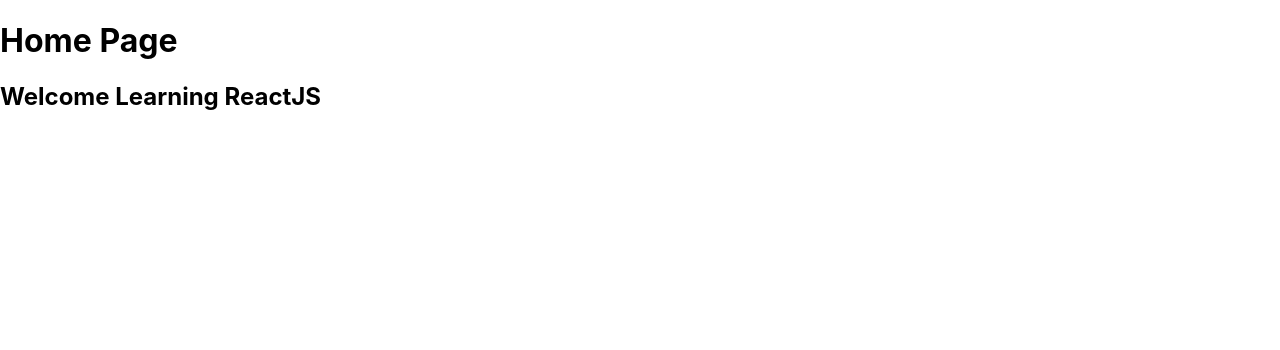
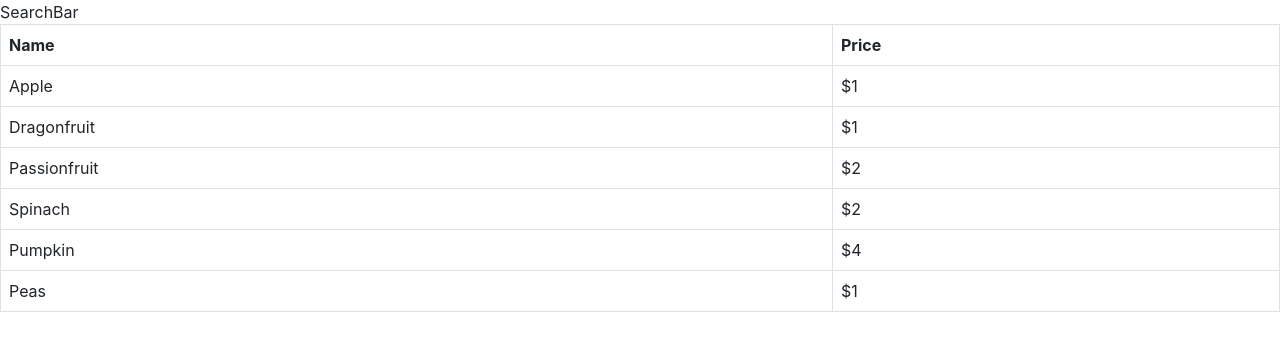
Before and after one commit to zakeer/react-learning, a React (Create React App) app: page / in a window 1280 px wide. Shown: the top 350 px of the page. Built offline with nearby package versions, Linux system fonts and the light colour scheme.

Commit message:
ui thinking plus bootstrap added

```diff
--- a/public/index.html
+++ b/public/index.html
@@ -25,6 +25,8 @@
       Learn how to configure a non-root public URL by running `npm run build`.
     -->
     <title>React App</title>
+    <link href="https://cdn.jsdelivr.net/npm/bootstrap@5.2.0/dist/css/bootstrap.min.css" rel="stylesheet" integrity="sha384-gH2yIJqKdNHPEq0n4Mqa/HGKIhSkIHeL5AyhkYV8i59U5AR6csBvApHHNl/vI1Bx" crossorigin="anonymous">
+    <script src="https://cdn.jsdelivr.net/npm/bootstrap@5.2.0/dist/js/bootstrap.bundle.min.js" integrity="sha384-A3rJD856KowSb7dwlZdYEkO39Gagi7vIsF0jrRAoQmDKKtQBHUuLZ9AsSv4jD4Xa" crossorigin="anonymous"></script>
   </head>
   <body>
     <noscript>You need to enable JavaScript to run this app.</noscript>
--- a/src/App.js
+++ b/src/App.js
@@ -1,12 +1,8 @@
-import logo from './logo.svg';
 import './App.css';
-import HomePage from './Homepage';
+import FilterableProductTable from './components/FilterableProductTable';
 
 function App() {
-  return (
-    <HomePage />
-
-  );
+  return <FilterableProductTable />
 }
 
 export default App;
--- /dev/null
+++ b/src/components/FilterableProductTable.jsx
@@ -0,0 +1,21 @@
+import React from "react";
+import ProductTable from "./ProductTable";
+import SearchBar from "./SearchBar";
+
+const PRODUCTS = [
+  {category: "Fruits", price: "$1", stocked: true, name: "Apple"},
+  {category: "Fruits", price: "$1", stocked: true, name: "Dragonfruit"},
+  {category: "Fruits", price: "$2", stocked: false, name: "Passionfruit"},
+  {category: "Vegetables", price: "$2", stocked: true, name: "Spinach"},
+  {category: "Vegetables", price: "$4", stocked: false, name: "Pumpkin"},
+  {category: "Vegetables", price: "$1", stocked: true, name: "Peas"}
+];
+
+export default function FilterableProductTable() {
+  return (
+    <div className="product-table">
+      <SearchBar />
+      <ProductTable products={PRODUCTS} />
+    </div>
+  );
+}
--- /dev/null
+++ b/src/components/ProductCategoryRow.jsx
@@ -0,0 +1,9 @@
+import React from 'react'
+
+function ProductCategoryRow() {
+  return (
+    <div>ProductCategoryRow</div>
+  )
+}
+
+export default ProductCategoryRow
--- /dev/null
+++ b/src/components/ProductRow.jsx
@@ -0,0 +1,5 @@
+import React from "react";
+
+export default function ProductRow() {
+  return <div>ProductRow</div>;
+}
--- /dev/null
+++ b/src/components/ProductTable.jsx
@@ -0,0 +1,26 @@
+import React from 'react'
+import ProductCategoryRow from './ProductCategoryRow'
+import ProductRow from './ProductRow'
+
+function ProductTable(props) {
+  const { products }  = props;
+  console.log(products);
+  return (
+    <table className='table table-bordered'>
+      <thead>
+        <tr>
+          <th>Name</th>
+          <th>Price</th>
+        </tr>
+      </thead>
+      <tbody>
+        { products.map( product => <tr>
+          <td>{product.name}</td>
+          <td>{product.price}</td>
+        </tr> ) }
+      </tbody>
+    </table>
+  )
+}
+
+export default ProductTable
--- /dev/null
+++ b/src/components/SearchBar.jsx
@@ -0,0 +1,9 @@
+import React from 'react'
+
+function SearchBar() {
+  return (
+    <div>SearchBar</div>
+  )
+}
+
+export default SearchBar
```
Also changed, not shown: src/utils.js (added, +11 -0 lines).
